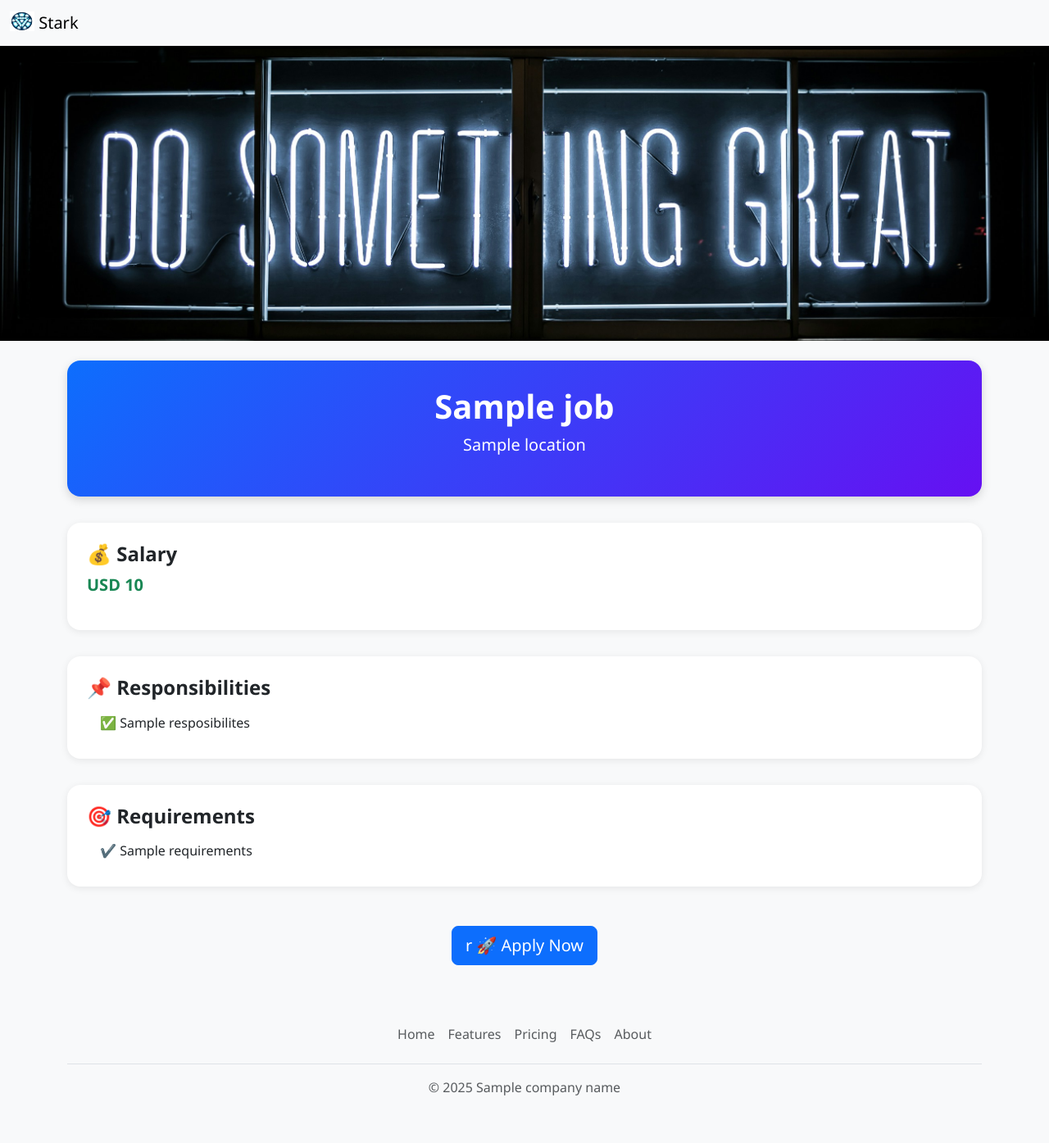
After one commit to Harish-lvrk/stark-careers-website-v2, a Flask app: template templates/jobpage.html in a window 1280 px wide. The commit adds this page. Shown: the whole page at 82% size. Run offline with Flask 3, Linux system fonts and the light colour scheme; the template is opened without the code that fills it: most values are stand-ins (such as "Sample title", 1, 10 or a date in 2020).

Commit message:
dynamic pages for each job

```diff
--- a/app.py
+++ b/app.py
@@ -1,5 +1,5 @@
 from flask import Flask, render_template , jsonify
-from database import get_jobs
+from database import get_jobs , get_specific_job
 app = Flask(__name__)
 
 
@@ -12,11 +12,15 @@ def hello_world():
 @app.route('/api/jobs')
 def list_jobs():
   jobs_from_db = get_jobs()
+  return jsonify(jobs_from_db)
 
-  # Convert the list of RowMapping objects into a list of dictionaries
-  jobs_list = [dict(row) for row in jobs_from_db]
+@app.route('/job/<id>')
+def show_jobs(id):# this is what the rest api is with url getting the json object
+  job = get_specific_job(id)
+  if not job:
+    return "Not Found", 404
+  return render_template('jobpage.html',job = job)
 
-  return jsonify(jobs_list)
 
 if __name__ == "__main__":
   app.run(host='0.0.0.0', debug=True)
--- /dev/null
+++ b/templates/banner.html
@@ -0,0 +1,8 @@
+<style>
+  #banner{
+    width: 100%;
+    height: 360px;
+    object-fit:cover;
+  }
+</style>
+<img class="img-fluid" id="banner" src="{{ url_for('static', filename='banner.jpg') }}" height="320" alt="work hard">
--- /dev/null
+++ b/templates/bootstrap.html
@@ -0,0 +1,3 @@
+<meta charset="utf-8">
+<meta name="viewport" content="width=device-width, initial-scale=1">
+<link href="https://cdn.jsdelivr.net/npm/bootstrap@5.3.7/dist/css/bootstrap.min.css" rel="stylesheet" integrity="sha384-LN+7fdVzj6u52u30Kp6M/trliBMCMKTyK833zpbD+pXdCLuTusPj697FH4R/5mcr" crossorigin="anonymous">
--- a/templates/jobitem.html
+++ b/templates/jobitem.html
@@ -15,7 +15,7 @@
     {% endif %}
   </div>
   <div class="col-3">
-    <a href="https://mail.google.com/mail/?view=cm&fs=1&to=jobs@hellostark.ai&su=Application%20for%20{{job['title']}}&body=My%20name%3A%20%3Cyour%20name%20is%20here%3E%0D%0AMy%20Resume%20Link%3A%20%3Cresume%20link%3E%0D%0AMy%20LinkedIn%20Link%3A%20%3Clink%20here%3E"  class="btn btn-outline-primary float-right " target="_blank">Apply</a>
+    <a href='/job/{{job["id"]}}'  class="btn btn-outline-primary float-right " target="_blank">Apply</a>
 
   </div>
 
--- /dev/null
+++ b/templates/jobpage.html
@@ -0,0 +1,86 @@
+<!DOCTYPE html>
+<html lang="en">
+  <head>
+    <meta charset="UTF-8" />
+    <meta name="viewport" content="width=device-width, initial-scale=1.0" />
+    <title>{{ job.title }} - Stark Careers</title>
+    {% include 'bootstrap.html' %}
+    <style>
+      body {
+        background-color: #f8f9fa;
+        font-family: 'Segoe UI', Tahoma, Geneva, Verdana, sans-serif;
+      }
+      h1, h4 {
+        font-weight: 600;
+      }
+      .job-header {
+        background: linear-gradient(135deg, #0d6efd, #6610f2);
+        color: white;
+        padding: 2rem;
+        border-radius: 1rem;
+        box-shadow: 0 4px 12px rgba(0, 0, 0, 0.15);
+      }
+      .job-header h1 {
+        margin-bottom: 0.5rem;
+      }
+      .job-section {
+        margin-top: 2rem;
+        padding: 1.5rem;
+        background: white;
+        border-radius: 1rem;
+        box-shadow: 0 2px 10px rgba(0, 0, 0, 0.08);
+      }
+      .apply-btn {
+        transition: all 0.3s ease;
+      }
+      .apply-btn:hover {
+        transform: scale(1.05);
+        box-shadow: 0 6px 18px rgba(0, 0, 0, 0.2);
+      }
+    </style>
+  </head>
+  <body>
+    {% include 'nav.html' %}
+    {% include 'banner.html' %}
+
+    <div class="container mt-4">
+      <div class="job-header text-center">
+        <h1>{{ job.title }}</h1>
+        <p class="lead">
+          <i class="bi bi-geo-alt-fill"></i> {{ job.location }}
+        </p>
+      </div>
+
+      <div class="job-section">
+        <h4>💰 Salary</h4>
+        <p class="fs-5 fw-semibold text-success">{{ job.currency }} {{ '{:,.0f}'.format(job.salary) }}</p>
+      </div>
+
+      <div class="job-section">
+        <h4>📌 Responsibilities</h4>
+        <ul class="list-group list-group-flush">
+          {% for item in job.resposibilites.split(',') %}
+          <li class="list-group-item">✅ {{ item.strip() }}</li>
+          {% endfor %}
+        </ul>
+      </div>
+
+      <div class="job-section">
+        <h4>🎯 Requirements</h4>
+        <ul class="list-group list-group-flush">
+          {% for item in job.requirements.split(',') %}
+          <li class="list-group-item">✔️ {{ item.strip() }}</li>
+          {% endfor %}
+        </ul>
+      </div>
+
+      <div class="text-center mt-5 mb-5">
+        <a href="mailto:careers@stark.io?subject=Application for {{job.title}}" class="btn btn-primary btn-lg apply-btn">r
+          🚀 Apply Now
+        </a>
+      </div>
+    </div>
+
+    {% include 'footer.html' %}
+  </body>
+</html>
--- a/templates/nav.html
+++ b/templates/nav.html
@@ -1,7 +1,7 @@
 <nav class="navbar bg-body-tertiary shadow-sm fixed-top ">
   <div class="container-fluid">
-    <a class="navbar-brand" href="#">
-      <img src="static/logoofnavbar.jpg" alt="Logo" width="30" height="24" class="d-inline-block align-text-top">
+    <a class="navbar-brand" href="/">
+      <img src="{{ url_for('static', filename='logoofnavbar.jpg') }}" alt="Logo" width="30" height="24" class="d-inline-block align-text-top">
       Stark
     </a>
   </div>
```
Also changed, not shown: database.py (+19 -1 lines), templates/home.html (+4 -11 lines).
